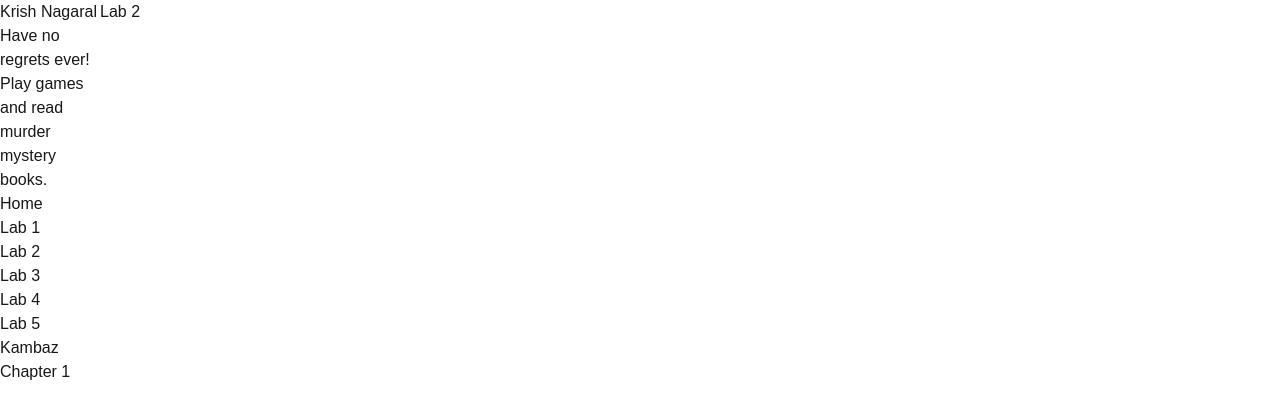
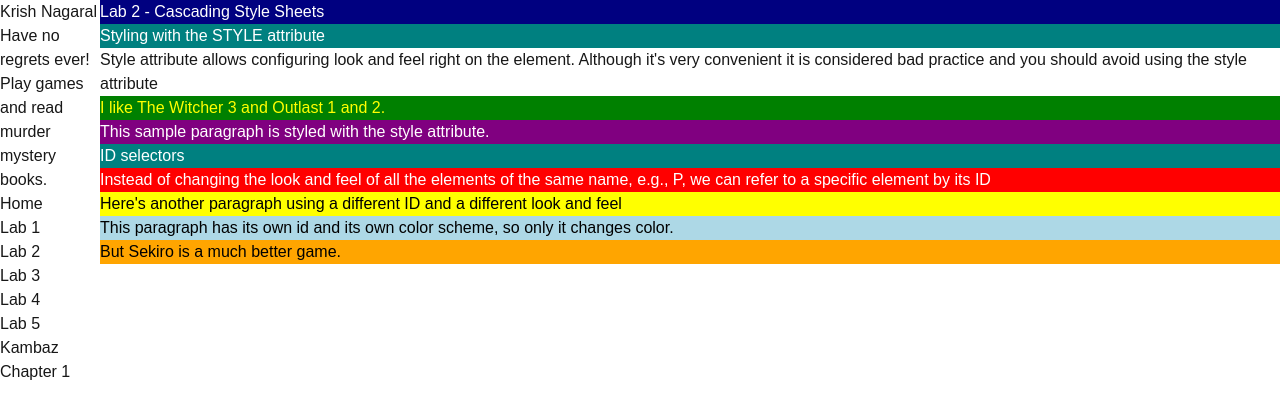
Before and after one commit to Blanq-one/webdev-client, a Next.js app: page /labs/lab2 in a window 1280 px wide. Shown: the top 418 px of the page. Built offline with nearby package versions, Linux system fonts and the light colour scheme.

Commit message:
Add Lab 2 style attribute and ID selector samples

```diff
--- a/app/labs/lab2/index.css
+++ b/app/labs/lab2/index.css
@@ -1 +1,36 @@
-/* Lab 2 styles */
+/*
+#wd-lab2 p {
+  background-color: green;
+  color: white;
+}
+*/
+
+p#wd-id-selector-1 {
+  background-color: red;
+  color: white;
+}
+
+p#wd-id-selector-2 {
+  background-color: yellow;
+  color: black;
+}
+
+p#wd-id-selector-3 {
+  background-color: orange;
+  color: black;
+}
+
+p#wd-ai-id-selector {
+  background-color: lightblue;
+  color: black;
+}
+
+#wd-lab2 h3 {
+  background-color: teal;
+  color: white;
+}
+
+#wd-lab2 h2 {
+  background-color: navy;
+  color: white;
+}
--- a/app/labs/lab2/page.tsx
+++ b/app/labs/lab2/page.tsx
@@ -3,7 +3,36 @@ import "./index.css";
 export default function Lab2() {
   return (
     <div id="wd-lab2">
-      <h2>Lab 2</h2>
+      <h2>Lab 2 - Cascading Style Sheets</h2>
+      <h3>Styling with the STYLE attribute</h3>
+      <p>
+        Style attribute allows configuring look and feel right on the element.
+        Although it&apos;s very convenient it is considered bad practice and you
+        should avoid using the style attribute
+      </p>
+      <p style={{ backgroundColor: "green", color: "yellow" }}>I like The Witcher 3 and Outlast 1 and 2.</p>
+      <p
+        id="wd-ai-style-attr"
+        style={{ backgroundColor: "purple", color: "white" }}
+      >
+        This sample paragraph is styled with the style attribute.
+      </p>
+      <div id="wd-css-id-selectors">
+        <h3>ID selectors</h3>
+        <p id="wd-id-selector-1">
+          Instead of changing the look and feel of all the elements of the same
+          name, e.g., P, we can refer to a specific element by its ID
+        </p>
+        <p id="wd-id-selector-2">
+          Here&apos;s another paragraph using a different ID and a different
+          look and feel
+        </p>
+        <p id="wd-ai-id-selector">
+          This paragraph has its own id and its own color scheme, so only it
+          changes color.
+        </p>
+        <p id="wd-id-selector-3">But Sekiro is a much better game.</p>
+      </div>
     </div>
   );
 }
```
